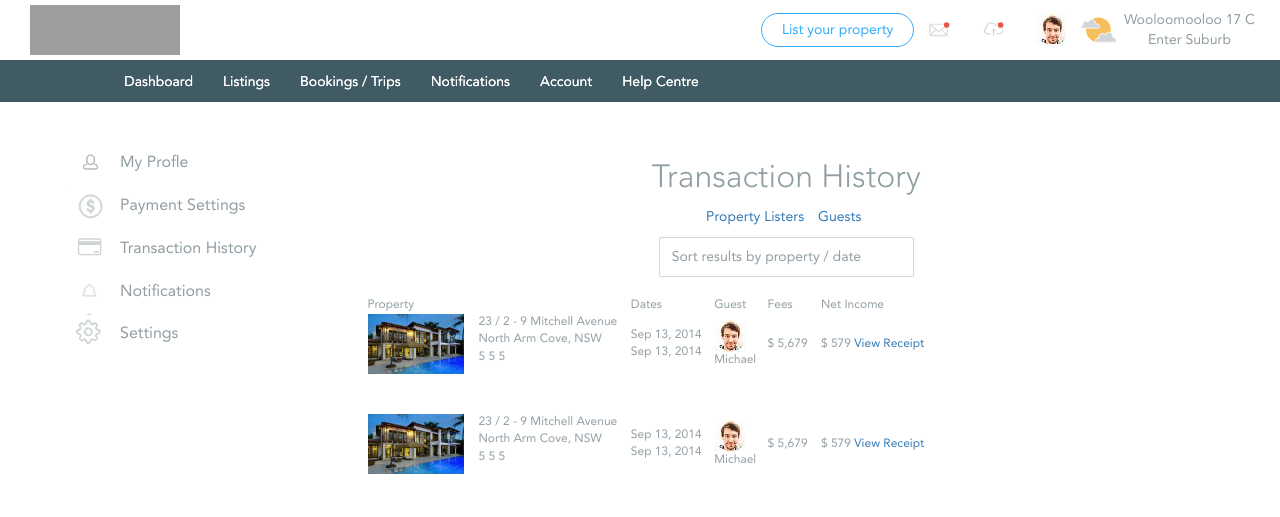
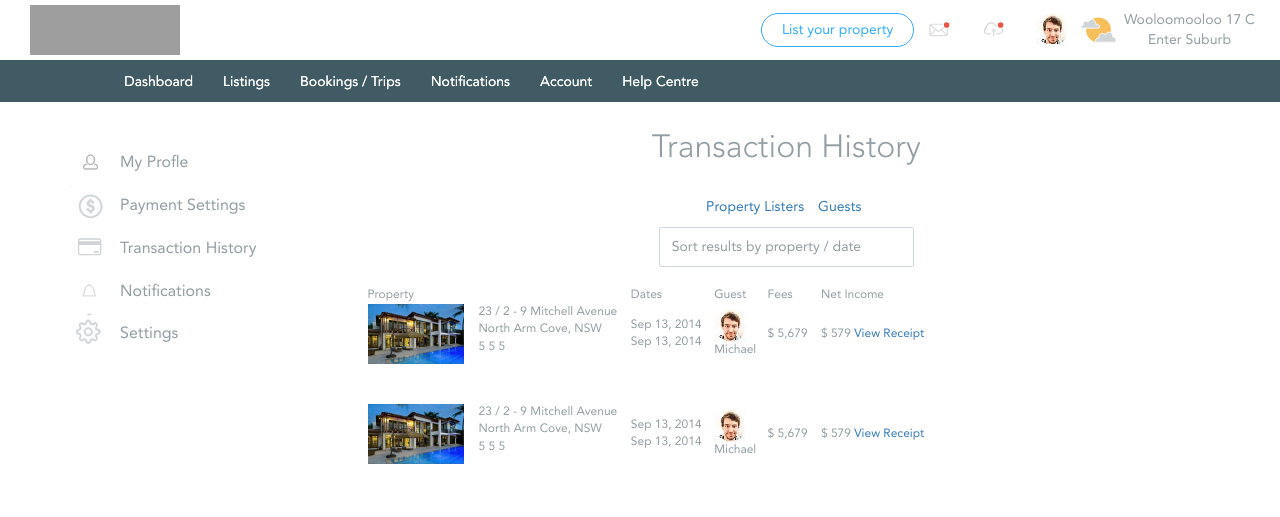
Before and after one commit to dankoknad/OzGetaways, a PHP site: page /transaction-history.html in a window 1280 px wide. Shown: the top 517 px of the page. Run offline with PHP 8.4, Linux system fonts and the light colour scheme; some web fonts are replaced; grey boxes are pictures that could not be loaded.

Commit message:
styling and html for page title is changed

```diff
--- a/css/custom.css
+++ b/css/custom.css
@@ -144,10 +144,12 @@
 }
 
 .h2 {
+	margin: 30px 0;
 	font-family: 'Avenir LT Std';
   font-weight: 300;
   font-style: normal;
 	font-size: 32px;
+  text-align: center;
 	-webkit-font-smoothing: antialiased;
 	-moz-osx-font-smoothing: grayscale;
 }
--- a/transaction-history.html
+++ b/transaction-history.html
@@ -190,9 +190,7 @@
 
         <!-- Transaction History wi -->
         <div class="col-sm-12 col-md-9">
-          <div class="row title-container">
-            <h2 class="h2">Transaction History</h2>
-          </div>
+          <h2 class="h2">Transaction History</h2>
 
           <!-- Tabs -->
           <div class="row">
```
